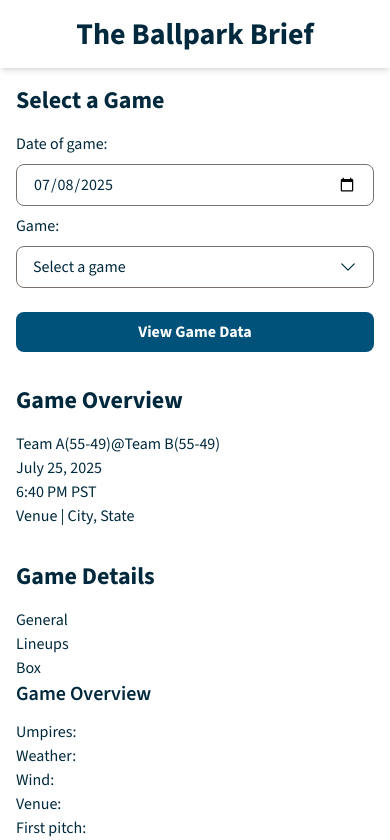
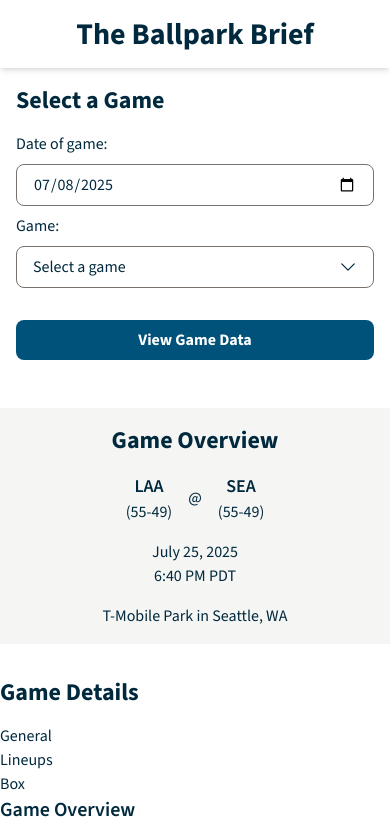
Before and after one commit to hannahkim313/the-ballpark-brief, a Next.js app: page / in a window 390 px wide. Shown: the top 840 px of the page. Built offline with nearby package versions, Linux system fonts and the light colour scheme.

Commit message:
Style GameOverview and add responsiveness to GameSelector UI

```diff
--- a/app/page.tsx
+++ b/app/page.tsx
@@ -4,7 +4,7 @@ import GameTabs from '@/components/GameTabs';
 
 const Page = () => {
   return (
-    <div className="px-content py-content space-y-8">
+    <div className="space-y-8">
       <GameSelector />
       <GameOverview />
       <GameTabs />
--- a/components/GameOverview.tsx
+++ b/components/GameOverview.tsx
@@ -1,25 +1,31 @@
 const GameOverview = () => {
   return (
-    <section>
+    <section className="px-content py-content bg-stone-100 text-center">
       <h2>Game Overview</h2>
-
       {/* TODO: Replace content with dynamic values from API */}
-      <div>
-        <p>
-          <span>
-            <span>Team A</span>
+      <div className="space-y-4">
+        <p className="inline-flex items-center gap-4">
+          <span className="inline-flex flex-col whitespace-nowrap md:w-xs">
+            <span className="text-lg font-semibold md:hidden">LAA</span>
+            <span className="hidden text-lg font-semibold md:inline">
+              Los Angeles Angels
+            </span>
             <span>(55-49)</span>
           </span>
           @
-          <span>
-            <span>Team B</span>
+          <span className="inline-flex flex-col whitespace-nowrap md:w-xs">
+            <span className="text-lg font-semibold md:hidden">SEA</span>
+            <span className="hidden text-lg font-semibold md:inline">
+              Seattle Mariners
+            </span>
             <span>(55-49)</span>
           </span>
         </p>
-
-        <p>July 25, 2025</p>
-        <p>6:40 PM PST</p>
-        <p>Venue | City, State</p>
+        <div>
+          <p>July 25, 2025</p>
+          <p>6:40 PM PDT</p>
+        </div>
+        <p>T-Mobile Park in Seattle, WA</p>
       </div>
     </section>
   );
--- a/components/GameSelector.tsx
+++ b/components/GameSelector.tsx
@@ -5,11 +5,12 @@ const GameSelector = () => {
   const maxDate = today.toLocaleDateString('en-CA');
 
   return (
-    <section>
+    <section className="px-content py-content">
+      <div className="mx-auto max-w-2xl">
         <h2>Select a Game</h2>
-
-      <form action="" className="flex flex-col gap-2">
-        <div className="field">
+        <form action="" className="flex flex-col">
+          <div className="flex flex-col gap-2 md:flex-row md:gap-4">
+            <div className="field flex-1/2">
               <label htmlFor="gameDate">Date of game:</label>
               <input
                 type="date"
@@ -22,7 +23,7 @@ const GameSelector = () => {
               />
             </div>
 
-        <div className="field">
+            <div className="field flex-1/2">
               <label htmlFor="game">Game:</label>
               <div className="relative">
                 <select
@@ -42,11 +43,13 @@ const GameSelector = () => {
                 />
               </div>
             </div>
+          </div>
 
-        <button type="submit" className="btn-primary mt-4">
+          <button type="submit" className="btn-primary mt-8 md:w-fit">
             View Game Data
           </button>
         </form>
+      </div>
     </section>
   );
 };
```
Lines whose indentation alone changed are shown as unchanged.
